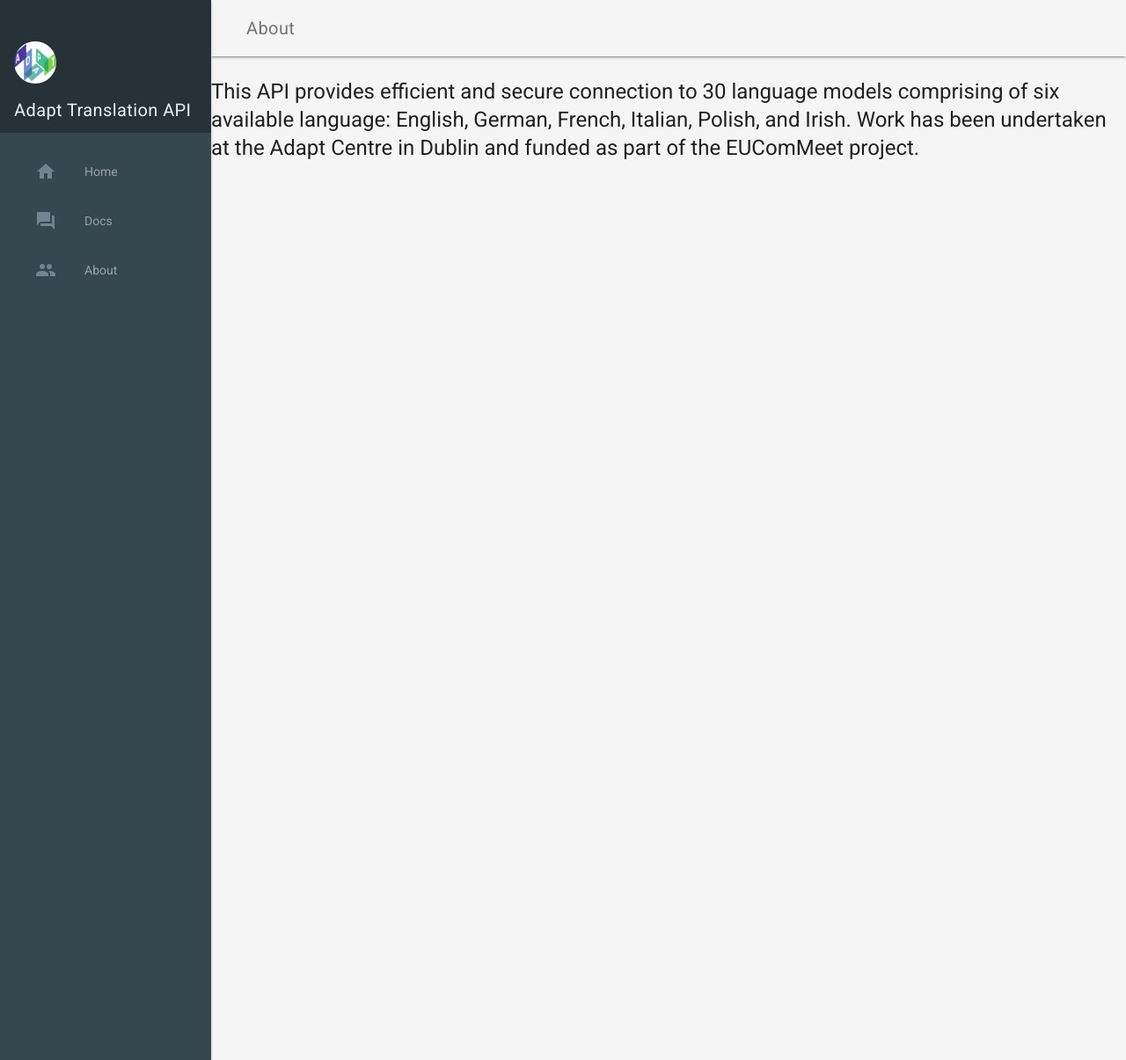
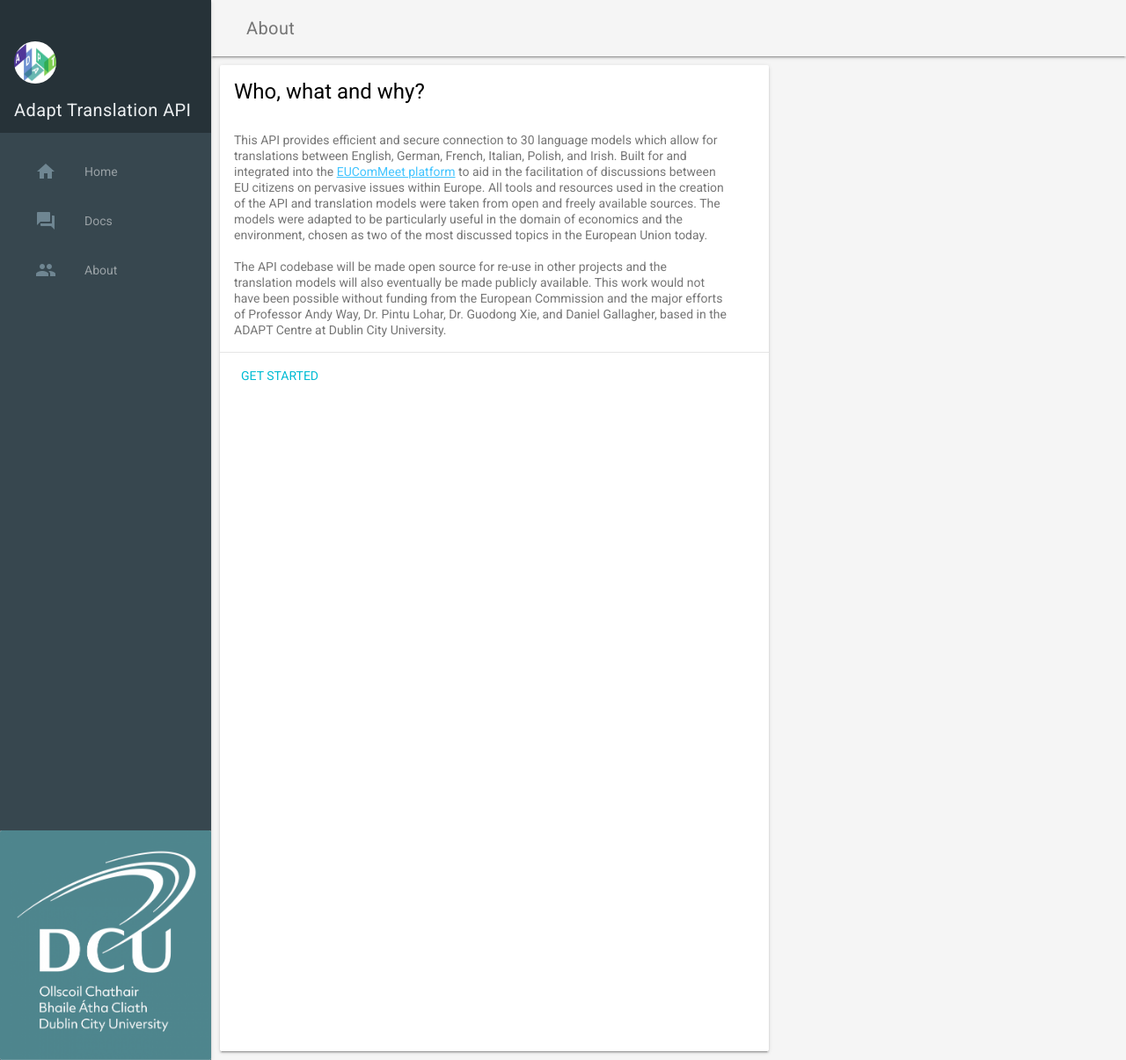
Before and after one commit to DanielGall500/Aniela, a FastAPI app: page /dashboard/about in a window 1280 px wide. Shown: the whole page at 88% size. Run offline with FastAPI, Linux system fonts and the light colour scheme; parts of the project's set-up code (start-up, migrations or seed data) failed here and were passed over.

Commit message:
dashboard interface improvements

```diff
--- a/src/app/api.py
+++ b/src/app/api.py
@@ -82,8 +82,8 @@
 
 # -- Translation API Dashboard Endpoints --
 @app.get("/dashboard", response_class=HTMLResponse,
-    description="Check the status of each of the language models", include_in_schema=False, tags=["Maintenance & Testing"])
-async def status(request: Request):
+    description="Check the status of each of the language models", tags=["Maintenance & Testing"])
+async def dashboard(request: Request):
     # formerly await
     mt_server_connection.connect_to_all()
     as_dict = mt_server_connection.all_as_dict()
@@ -93,7 +93,7 @@
 
 @app.get("/dashboard/about", response_class=HTMLResponse,
     description="Check the status of each of the language models", include_in_schema=False, tags=["Maintenance & Testing"])
-async def status(request: Request):
+async def about(request: Request):
     logger.debug("About page accessed.")
     return templates.TemplateResponse("about.html", {"request": request})
 
--- a/src/app/templates/about.html
+++ b/src/app/templates/about.html
@@ -47,7 +47,6 @@
     <link rel="stylesheet" href="https://fonts.googleapis.com/css?family=Roboto:regular,bold,italic,thin,light,bolditalic,black,medium&amp;lang=en">
     <link rel="stylesheet" href="https://fonts.googleapis.com/icon?family=Material+Icons">
     <link rel="stylesheet" href="https://code.getmdl.io/1.3.0/material.cyan-light_blue.min.css">
-    <!-- <link href="{{ url_for('static', path='/css/styles.css') }}" rel="stylesheet"> -->
     <style>
     #view-source {
       position: fixed;
@@ -69,7 +68,7 @@
       </header>
       <div class="demo-drawer mdl-layout__drawer mdl-color--blue-grey-900 mdl-color-text--blue-grey-50">
         <header class="demo-drawer-header">
-          <img src="{{ url_for('static', path='images/adapt-logo.png')}}" class="demo-avatar">
+          <img src="{{ url_for('static', path='images/adapt-logo.png')}}" class="demo-avatar" style="max-width:100%; max-height:100%;">
           <br>
           <span class="mdl-layout-title">Adapt Translation API</span>
         </header>
@@ -78,59 +77,31 @@
           <a class="mdl-navigation__link" href="docs"><i class="mdl-color-text--blue-grey-400 material-icons" role="presentation">forum</i>Docs</a>
           <a class="mdl-navigation__link" href="about"><i class="mdl-color-text--blue-grey-400 material-icons" role="presentation">people</i>About</a>
         </nav>
+          <img src="{{ url_for('static', path='images/DCU-logo.png')}}" class="mdl-card" style="max-width:100%; max-height:100%;">
       </div>
 
       <main class="card-layout mdl-layout__content mdl-color--grey-100">
-        <h4>This API provides efficient and secure connection to 30 language models comprising of six available language: English, German, French, Italian, Polish, and Irish. Work has been undertaken at the Adapt Centre in Dublin and funded as part of the EUComMeet project.</h4>
+        <div class="demo-card-wide mdl-card mdl-shadow--2dp" style="margin: 10px;  width: 60%" >
+          <div class="mdl-card__title">
+            <h2 class="mdl-card__title-text">Who, what and why?</h2>
+          </div>
+          <div class="mdl-card__supporting-text">
+            This API provides efficient and secure connection to 30 language models which allow for translations between English, German, French, Italian, Polish, and Irish.
+            Built for and integrated into the <a href="https://www.eucommeet.eu/objectives-activities-nutshell/">EUComMeet platform</a> to aid in the facilitation of discussions between EU citizens on pervasive issues within Europe.
+            All tools and resources used in the creation of the API and translation models were taken from open and freely available sources.
+            The models were adapted to be particularly useful in the domain of economics and the environment, chosen as two of the most discussed topics in the European Union today.
+            <br><br>
+            The API codebase will be made open source for re-use in other projects and the translation models will also eventually be made publicly available.
+            This work would not have been possible without funding from the European Commission and the major efforts of Professor Andy Way, Dr. Pintu Lohar, Dr. Guodong Xie, and Daniel Gallagher, based in the ADAPT Centre at Dublin City University.
+          </div>
+          <div class="mdl-card__actions mdl-card--border">
+            <a class="mdl-button mdl-button--colored mdl-js-button mdl-js-ripple-effect" href="/dashboard/docs">
+              Get Started
+            </a>
+          </div>
+        </div>
       </main>
 
-      <svg xmlns="http://www.w3.org/2000/svg" xmlns:xlink="http://www.w3.org/1999/xlink" version="1.1" style="position: fixed; left: -1000px; height: -1000px;">
-        <defs>
-          <mask id="piemask" maskContentUnits="objectBoundingBox">
-            <circle cx=0.5 cy=0.5 r=0.49 fill="white" />
-            <circle cx=0.5 cy=0.5 r=0.40 fill="black" />
-          </mask>
-          <g id="piechart">
-            <circle cx=0.5 cy=0.5 r=0.5 />
-            <path d="M 0.5 0.5 0.5 0 A 0.5 0.5 0 0 1 0.95 0.28 z" stroke="none" fill="rgba(255, 255, 255, 0.75)" />
-          </g>
-        </defs>
-      </svg>
-      <svg version="1.1" xmlns="http://www.w3.org/2000/svg" xmlns:xlink="http://www.w3.org/1999/xlink" viewBox="0 0 500 250" style="position: fixed; left: -1000px; height: -1000px;">
-        <defs>
-          <g id="chart">
-            <g id="Gridlines">
-              <line fill="#888888" stroke="#888888" stroke-miterlimit="10" x1="0" y1="27.3" x2="468.3" y2="27.3" />
-              <line fill="#888888" stroke="#888888" stroke-miterlimit="10" x1="0" y1="66.7" x2="468.3" y2="66.7" />
-              <line fill="#888888" stroke="#888888" stroke-miterlimit="10" x1="0" y1="105.3" x2="468.3" y2="105.3" />
-              <line fill="#888888" stroke="#888888" stroke-miterlimit="10" x1="0" y1="144.7" x2="468.3" y2="144.7" />
-              <line fill="#888888" stroke="#888888" stroke-miterlimit="10" x1="0" y1="184.3" x2="468.3" y2="184.3" />
-            </g>
-            <g id="Numbers">
-              <text transform="matrix(1 0 0 1 485 29.3333)" fill="#888888" font-family="'Roboto'" font-size="9">500</text>
-              <text transform="matrix(1 0 0 1 485 69)" fill="#888888" font-family="'Roboto'" font-size="9">400</text>
-              <text transform="matrix(1 0 0 1 485 109.3333)" fill="#888888" font-family="'Roboto'" font-size="9">300</text>
-              <text transform="matrix(1 0 0 1 485 149)" fill="#888888" font-family="'Roboto'" font-size="9">200</text>
-              <text transform="matrix(1 0 0 1 485 188.3333)" fill="#888888" font-family="'Roboto'" font-size="9">100</text>
-              <text transform="matrix(1 0 0 1 0 249.0003)" fill="#888888" font-family="'Roboto'" font-size="9">1</text>
-              <text transform="matrix(1 0 0 1 78 249.0003)" fill="#888888" font-family="'Roboto'" font-size="9">2</text>
-              <text transform="matrix(1 0 0 1 154.6667 249.0003)" fill="#888888" font-family="'Roboto'" font-size="9">3</text>
-              <text transform="matrix(1 0 0 1 232.1667 249.0003)" fill="#888888" font-family="'Roboto'" font-size="9">4</text>
-              <text transform="matrix(1 0 0 1 309 249.0003)" fill="#888888" font-family="'Roboto'" font-size="9">5</text>
-              <text transform="matrix(1 0 0 1 386.6667 249.0003)" fill="#888888" font-family="'Roboto'" font-size="9">6</text>
-              <text transform="matrix(1 0 0 1 464.3333 249.0003)" fill="#888888" font-family="'Roboto'" font-size="9">7</text>
-            </g>
-            <g id="Layer_5">
-              <polygon opacity="0.36" stroke-miterlimit="10" points="0,223.3 48,138.5 154.7,169 211,88.5
-              294.5,80.5 380,165.2 437,75.5 469.5,223.3 	"/>
-            </g>
-            <g id="Layer_4">
-              <polygon stroke-miterlimit="10" points="469.3,222.7 1,222.7 48.7,166.7 155.7,188.3 212,132.7
-              296.7,128 380.7,184.3 436.7,125 	"/>
-            </g>
-          </g>
-        </defs>
-      </svg>
     <script src="https://code.getmdl.io/1.3.0/material.min.js"></script>
   </body>
 </html>
```
Also changed, not shown: src/app/templates/index.html (+1 -51 lines), src/app/static/images/DCU-logo.png, src/app/static/images/adapt-cover.jpg (added).
